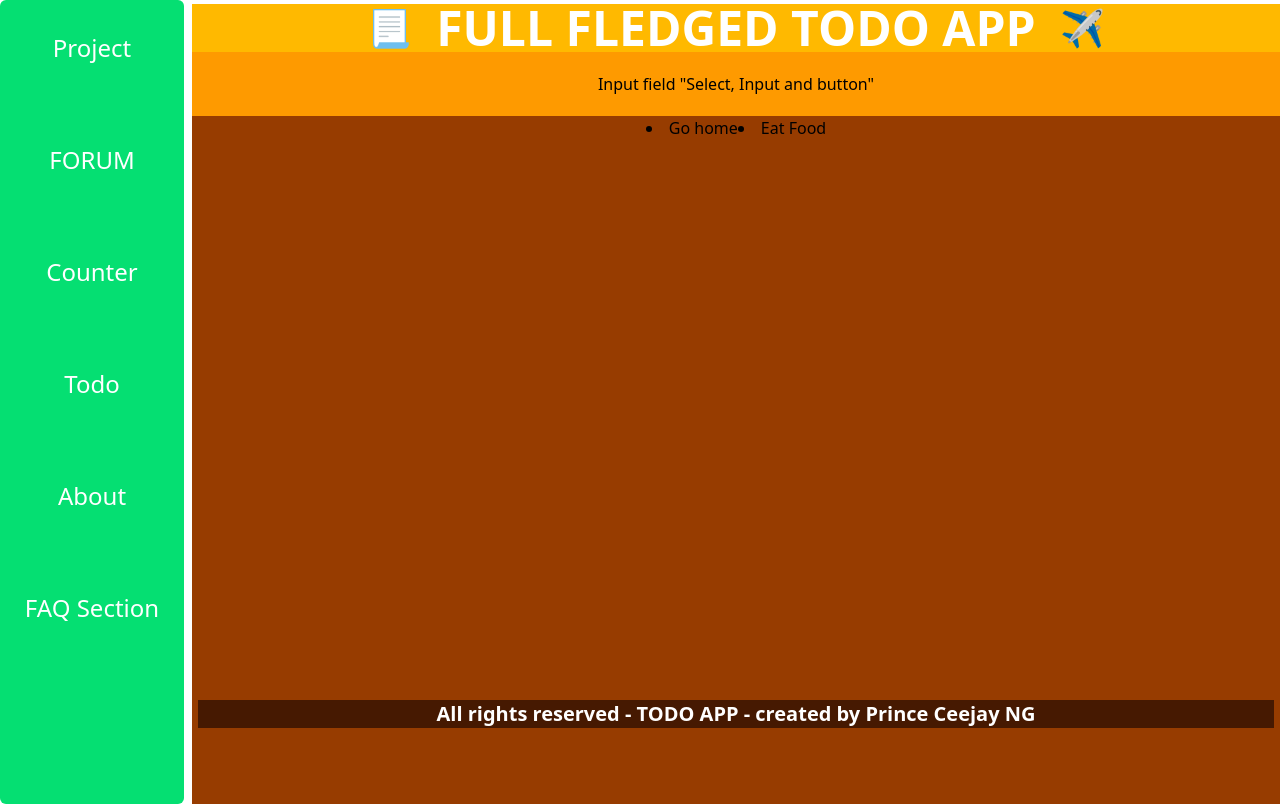
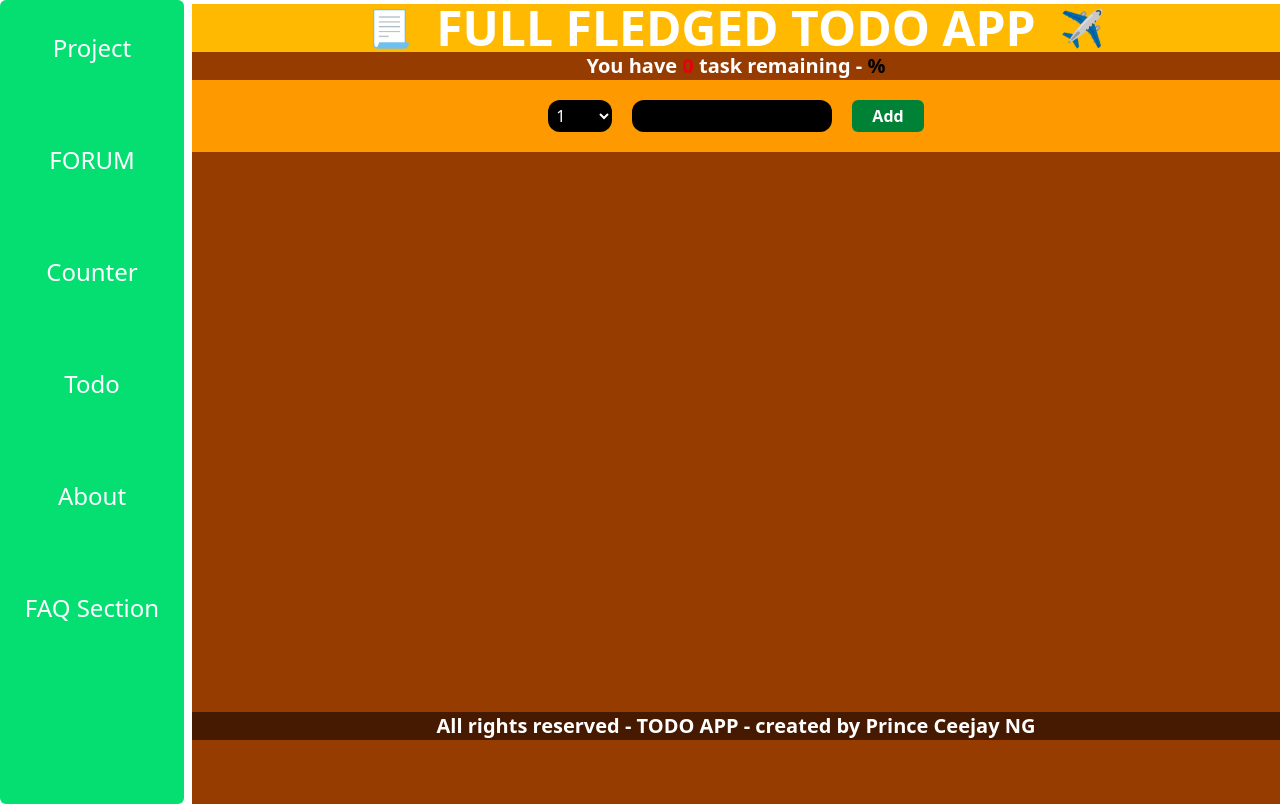
Before and after one commit to PRINCE-CEEJAY/HOME-NEXJS-APPS---NOTE-TAKER-TODO-etc, a Next.js app: page /todo in a window 1280 px wide. Built offline with nearby package versions, Linux system fonts and the light colour scheme.

Commit message:
Added functionalities to todo components

```diff
--- a/app/globals.css
+++ b/app/globals.css
@@ -24,10 +24,7 @@ body {
   color: var(--foreground);
   font-family: Arial, Helvetica, sans-serif;
 } */
-button:hover {
-  font-size: 1.1rem;
-  font-weight: bolder;
-}
+/*
 button:hover {
   color: blue;
   background-color: white;
@@ -37,4 +34,4 @@ button:hover {
   border-radius: 5px;
   text-shadow: 1px 1px green;
   box-shadow: rgba(15, 0, 0, 0.5);
-}
+} */
--- /dev/null
+++ b/components/Todo/Analytics.jsx
@@ -0,0 +1,14 @@
+import React from "react";
+
+const Analytics = () => {
+  return (
+    <div>
+      <p className="text-xl font-bold text-center text-white">
+        You have <span className="text-red-600">0</span> task remaining -{" "}
+        <span className="text-black">%</span>
+      </p>
+    </div>
+  );
+};
+
+export default Analytics;
--- a/components/Todo/Input.jsx
+++ b/components/Todo/Input.jsx
@@ -1,10 +1,29 @@
-import React from "react";
-
-const Input = () => {
+const Input = ({ input, select, setInput, setSelect, handleSubmit }) => {
   return (
-    <div className="flex justify-center items-center bg-amber-500 w-full p-5">
-      <h1>Input field "Select, Input and button"</h1>
-    </div>
+    <form
+      onSubmit={handleSubmit}
+      className="flex justify-center space-x-5 items-center bg-amber-500 w-full p-5"
+    >
+      <select
+        value={select}
+        onChange={(e) => setSelect(Number(e.target.value))}
+        className="w-16 bg-black text-white cursor-pointer p-1 rounded-xl"
+      >
+        {Array.from({ length: 30 }, (_, i) => i + 1).map((item, index) => (
+          <option key={index}>{item}</option>
+        ))}
+      </select>
+      <input
+        type="text"
+        name="input"
+        value={input}
+        onChange={(e) => setInput(e.target.value)}
+        className="w-50 bg-black text-white cursor-pointer p-1 rounded-xl"
+      />
+      <button className="bg-green-700 cursor-pointer font-bold text-white rounded-md px-5 py-1 hover:bg-transparent hover:text-black hover:border">
+        Add
+      </button>
+    </form>
   );
 };
 
--- a/components/Todo/TodoItem.jsx
+++ b/components/Todo/TodoItem.jsx
@@ -1,10 +1,29 @@
 import React from "react";
 
-const TodoItem = () => {
+const TodoItem = ({ item, toggleCompleted, selected, onDelete }) => {
   return (
-    <div className="flex justify-around w-full">
-      <li>Go home</li>
-      <li>Eat Food</li>
+    <div className="flex space-x-3 m-3 bg-amber-600 p-1 rounded-md w-fit">
+      <input
+        type="checkbox"
+        value={item.completed}
+        onChange={toggleCompleted}
+        className="cursor-pointer scale-135"
+      />
+      <h2 className="text-white">{selected}</h2>
+      <li
+        style={{ listStyle: "none", fontWeight: "bold" }}
+        className={`${
+          item.completed ? "text-red-800 line-through" : "text-green-800"
+        }`}
+      >
+        {item.description}
+      </li>
+      <button
+        className="text-red-800 font-bold cursor-pointer hover:scale-135"
+        onClick={onDelete}
+      >
+        x
+      </button>
     </div>
   );
 };
--- a/components/Todo/TodoList.jsx
+++ b/components/Todo/TodoList.jsx
@@ -1,11 +1,74 @@
-import React from "react";
+"use client";
+import React, { useState } from "react";
 import TodoItem from "./TodoItem";
+import Input from "./Input";
 
 const TodoList = () => {
+  const [input, setInput] = useState("");
+  const [select, setSelect] = useState("");
+  const [items, setItems] = useState([]);
+  const [error, setError] = useState("");
+
+  const handleDelete = (id) => {
+    setItems((prev) => prev.filter((todo) => todo.id !== id));
+  };
+
+  const handleAdd = (e) => {
+    e.preventDefault();
+    const newTodo = {
+      id: Date.now(),
+      description: input.trim(),
+      itemNum: select,
+      completed: false,
+    };
+    const existed = items.find(
+      (item) =>
+        item.description === newTodo.description &&
+        item.itemNum === newTodo.itemNum
+    );
+    if (existed) {
+      setError("Todo already exist");
+      setTimeout(() => {
+        setError("");
+      }, 3000);
+      return;
+    } else {
+      setItems((prev) => [...prev, newTodo]);
+    }
+  };
+
+  const toggleCompleted = (id) => {
+    setItems((prev) =>
+      prev.map((todo) =>
+        todo.id === id ? { ...todo, completed: !todo.completed } : todo
+      )
+    );
+  };
+
   return (
-    <div>
-      <TodoItem />
-    </div>
+    <>
+      <h1 className="text-white text-2xl text-center animate-bounce">
+        {error}
+      </h1>
+      <Input
+        select={select}
+        input={input}
+        setSelect={setSelect}
+        setInput={setInput}
+        handleSubmit={handleAdd}
+      />
+      <div className="grid grid-cols-4">
+        {items.map((item) => (
+          <TodoItem
+            key={item.id}
+            item={item}
+            selected={item.itemNum}
+            onDelete={() => handleDelete(item.id)}
+            toggleCompleted={() => toggleCompleted(item.id)}
+          />
+        ))}
+      </div>
+    </>
   );
 };
 
--- a/components/Todo/TodoMain.jsx
+++ b/components/Todo/TodoMain.jsx
@@ -1,14 +1,14 @@
-import React from "react";
 import Header from "./Header";
 import Input from "./Input";
 import TodoList from "./TodoList";
 import Footer from "./Footer";
+import Analytics from "./Analytics";
 
 const TodoMain = () => {
   return (
-    <div className="flex flex-col items-center min-w-full min-h-screen bg-amber-800">
+    <div className="flex flex-col min-w-full min-h-screen bg-amber-800">
       <Header />
-      <Input />
+      <Analytics />
       <TodoList />
       <Footer />
     </div>
```
